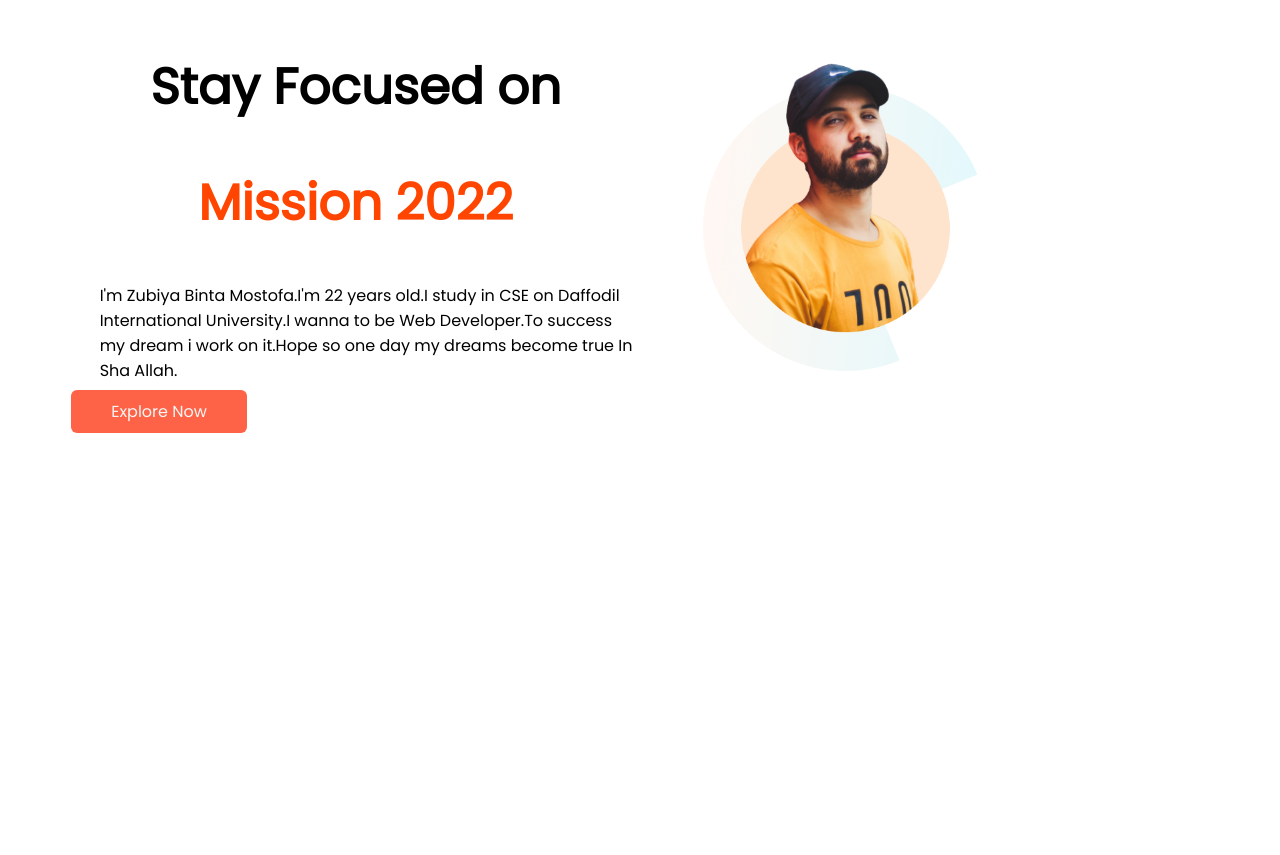
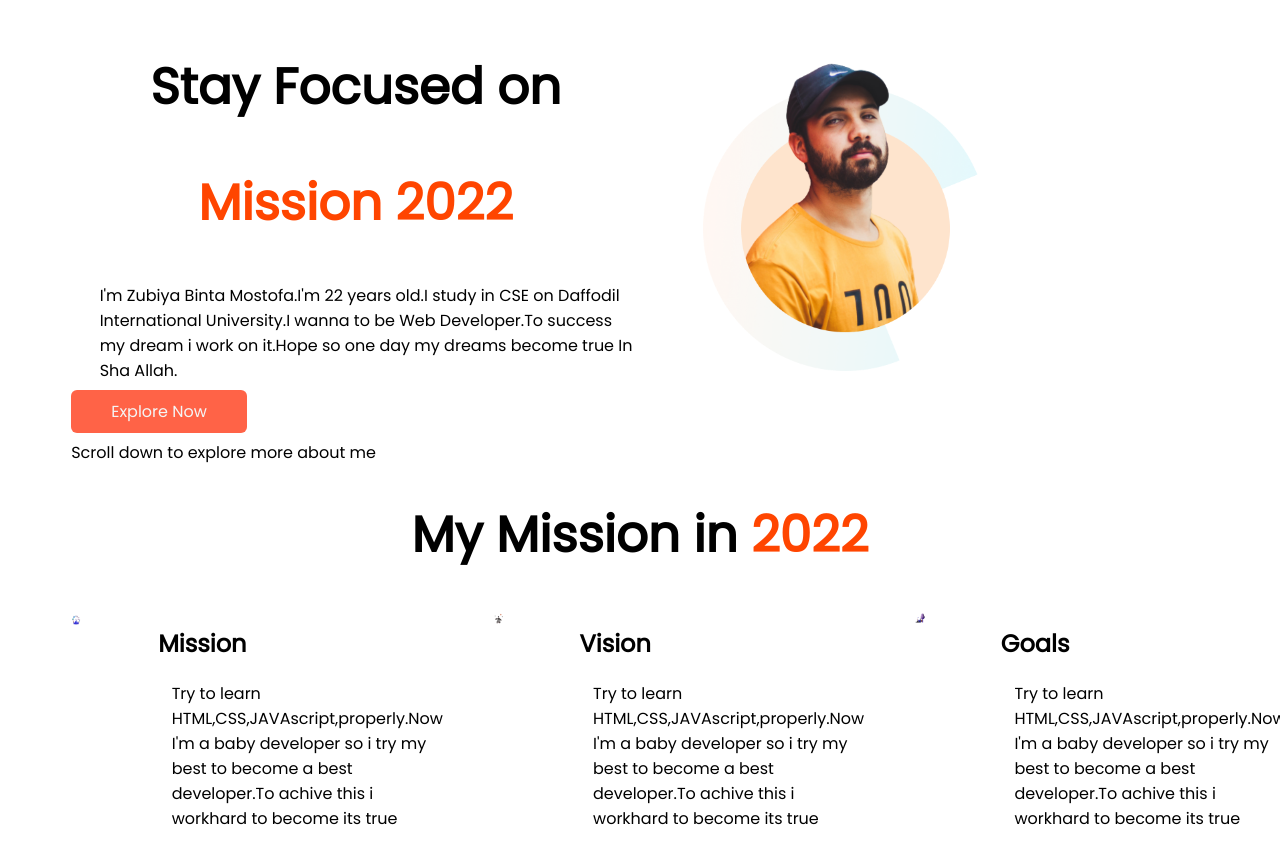
Before and after one commit to zubiyabintamostofa/Assignment1, a plain HTML site: page index.html in a window 1280 px wide. Before the commit the page ends 800 px from the top, so only its background shows below. Drawn offline with Linux system fonts and the light colour scheme.

Commit message:
second push

```diff
--- a/index.html
+++ b/index.html
@@ -1,5 +1,6 @@
 <!DOCTYPE html>
 <html lang="en">
+
 <head>
     <meta charset="UTF-8">
     <meta http-equiv="X-UA-Compatible" content="IE=edge">
@@ -10,18 +11,53 @@
     <link href="https://fonts.googleapis.com/css2?family=Poppins:ital@0;1&display=swap" rel="stylesheet">
     <link rel="stylesheet" href="style.css">
 </head>
+
 <body>
     <section>
 
-        <div class="half-width"><h1>Stay Focused on  </h1>
+        <div class="half-width">
+            <h1>Stay Focused on </h1>
+
             <h1 class="first-color">Mission 2022</h1>
-         <p>I'm Zubiya Binta Mostofa.I'm 22 years old.I study in CSE on Daffodil International University.I wanna to be Web Developer.To success my dream i work on it.Hope so one day my dreams become true In Sha Allah.</p>
-         <a class="link-button" target="_blank" href="https://www.linkedin.com/in/zubiya-binta-61035a219/">Explore Now</a>
+
+            <p>I'm Zubiya Binta Mostofa.I'm 22 years old.I study in CSE on Daffodil International University.I wanna to
+                be Web Developer.To success my dream i work on it.Hope so one day my dreams become true In Sha Allah.
+            </p>
+            <a class="link-button" target="_blank" href="https://www.linkedin.com/in/zubiya-binta-61035a219/">Explore
+                Now</a>
         </div>
 
         <div class="half-width"><img src="/mission-2022-main/images/person/person-0.png" alt="" srcset=""></div>
     </section>
+    <p>Scroll down to explore more about me</p>
+    <h1>My Mission in <span class="third">2022</span></h1>
+
+
+    <div class="class"><div class="half-width2"><img src="/mission-2022-main/images/illustrators/illustrator-1.png" alt="" srcset=""></div>
+    <div class="half-width2">
+        <h2>Mission</h2>
+        <P> Try to learn HTML,CSS,JAVAscript,properly.Now I'm a baby developer so i try my best to become a best
+            developer.To achive this i workhard to become its true</P>
+    </div>
+
+    <div class="half-width3"><img src="/mission-2022-main/images/illustrators/illustrator-2.png" alt="" srcset=""></div>
+
+    <div class="half-width3">
+        <h2>Vision</h2>
+        <p>Try to learn HTML,CSS,JAVAscript,properly.Now I'm a baby developer so i try my best to become a best
+            developer.To achive this i workhard to become its true</p>
+    </div>
+
+    <div class="half-width4"><img src="/mission-2022-main/images/illustrators/illustrator-3.png" alt="" srcset=""></div>
+
+    <div class="half-width4">
+        <h2>Goals</h2>
+        <p>Try to learn HTML,CSS,JAVAscript,properly.Now I'm a baby developer so i try my best to become a best
+            developer.To achive this i workhard to become its true</p>
+    </div>
+</div>
 
 
 </body>
+
 </html>
--- a/style.css
+++ b/style.css
@@ -38,3 +38,33 @@ h1{
 .third{
     color: orangered;
 }
+.half-width2{
+    width: 50%;
+    padding-left:5% ;
+}
+.half-width2 img{
+    width: 50%;
+}
+
+.half-width3{
+    width: 50%;
+    padding-left:5% ;
+}
+.half-width3 img{
+    width: 50%;
+}
+
+.half-width4{
+    width: 50%;
+    padding-left:5% ;
+
+
+}
+.half-width4 img{
+    width: 50%;
+
+}
+.class{
+    display: flex;
+
+}
```
Lines whose indentation alone changed are shown as unchanged.
